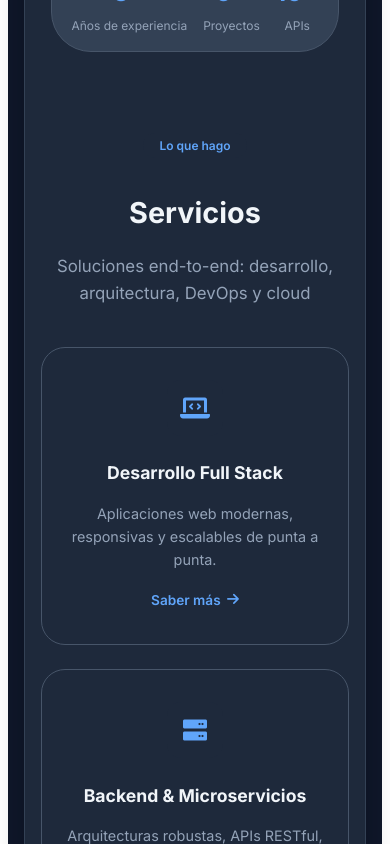
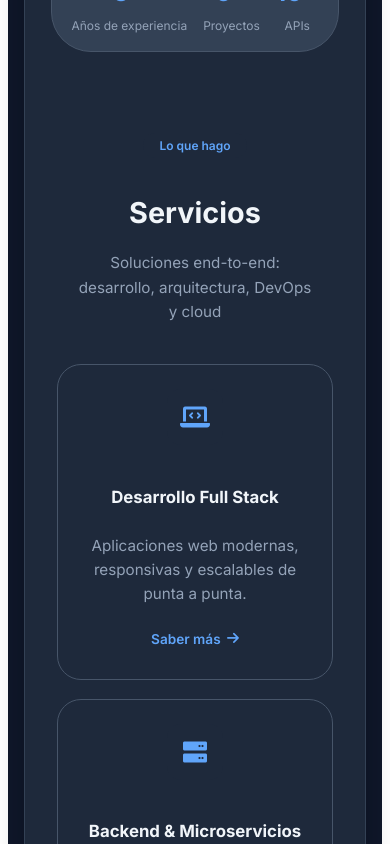
Before and after one commit to jorgeF1990/portafolio-JorgeA-FernandezM, a React (Create React App) app: page / in a window 390 px wide. Shown: the part 940-1784 px from the top of the page. Built offline with nearby package versions, Linux system fonts and the light colour scheme.

Commit message:
style: corregir alineación y centrado de tarjetas de servicios en vista móvil

```diff
--- a/src/components/Services.module.css
+++ b/src/components/Services.module.css
@@ -1,11 +1,13 @@
 .services {
   margin-top: 3rem;
   scroll-margin-top: 80px;
+  padding: 0 0.5rem; /* Margen de seguridad para móviles */
 }
 
 .sectionHeader {
   text-align: center;
   margin-bottom: 2.5rem;
+  padding: 0 1rem;
 }
 
 .sectionTag {
@@ -34,6 +36,7 @@
   display: grid;
   grid-template-columns: repeat(auto-fit, minmax(220px, 1fr));
   gap: 1.5rem;
+  padding: 0 1rem; /* Evita que las tarjetas toquen los bordes */
 }
 
 .serviceItem {
@@ -41,8 +44,12 @@
   padding: 2rem 1.5rem;
   border-radius: 1.5rem;
   border: 1px solid var(--border-color);
-  text-align: center;
+  text-align: center; /* Centra el texto dentro de la tarjeta */
   transition: all 0.3s ease;
+  display: flex;
+  flex-direction: column;
+  align-items: center; /* Centra los elementos (icono, botón) horizontalmente */
+  justify-content: space-between;
 }
 
 .serviceItem:hover {
@@ -75,17 +82,21 @@
   font-size: 1.1rem;
   color: var(--text-primary);
   margin-bottom: 0.5rem;
+  text-align: center;
 }
 
 .serviceItem p {
   font-size: 0.9rem;
   color: var(--text-muted);
   margin-bottom: 1rem;
+  text-align: center;
+  flex-grow: 1; /* Hace que el texto ocupe el espacio disponible */
 }
 
 .serviceLink {
   display: inline-flex;
   align-items: center;
+  justify-content: center;
   gap: 0.4rem;
   color: var(--primary);
   font-weight: 600;
@@ -95,30 +106,54 @@
   border: none;
   cursor: pointer;
   font-family: 'Inter', sans-serif;
-  padding: 0;
+  padding: 0.5rem 1rem;
 }
 
 .serviceLink:hover {
   gap: 0.8rem;
 }
 
+/* =========================================
+   MEDIA QUERIES (Móviles y Tablets)
+   ========================================= */
+
 @media (max-width: 768px) {
+  .services {
+    padding: 0 1rem; /* Más margen en tablets */
+  }
+
   .servicesGrid {
-    grid-template-columns: 1fr 1fr;
+    grid-template-columns: 1fr; /* Una sola columna en móviles */
+    gap: 1.2rem;
+    padding: 0;
+  }
+
+  .serviceItem {
+    padding: 1.5rem 1.2rem; /* Un poco menos de padding para aprovechar el espacio */
+  }
+
+  .serviceItem p {
+    font-size: 0.95rem; /* Texto ligeramente más grande para leer mejor en celular */
   }
 }
 
 @media (max-width: 480px) {
-  .servicesGrid {
-    grid-template-columns: 1fr;
-  }
-
   .sectionHeader h2 {
     font-size: 1.8rem;
   }
+
+  .sectionDesc {
+    font-size: 0.95rem;
+  }
+
+  .serviceItem h4 {
+    font-size: 1.05rem;
+  }
 }
 
-
+/* =========================================
+   MODAL (Ya estaba en tu código)
+   ========================================= */
 .serviceModalOverlay {
   position: fixed;
   top: 0;
@@ -132,17 +167,13 @@
   display: flex;
   justify-content: center;
   align-items: center;
-  padding: 2rem;
+  padding: 1rem; /* Reducido para móviles */
   animation: overlayIn 0.3s ease;
 }
 
 @keyframes overlayIn {
-  0% {
-    opacity: 0;
-  }
-  100% {
-    opacity: 1;
-  }
+  0% { opacity: 0; }
+  100% { opacity: 1; }
 }
 
 .serviceModalContent {
@@ -158,14 +189,8 @@
 }
 
 @keyframes modalIn {
-  0% {
-    opacity: 0;
-    transform: scale(0.95) translateY(20px);
-  }
-  100% {
-    opacity: 1;
-    transform: scale(1) translateY(0);
-  }
+  0% { opacity: 0; transform: scale(0.95) translateY(20px); }
+  100% { opacity: 1; transform: scale(1) translateY(0); }
 }
 
 .serviceModalClose {
@@ -248,6 +273,8 @@
   .serviceModalContent {
     padding: 1.5rem;
     margin: 1rem;
+    max-height: 90vh; /* Evita que el modal se salga de la pantalla en celulares */
+    overflow-y: auto;
   }
 
   .serviceModalIcon {
```
